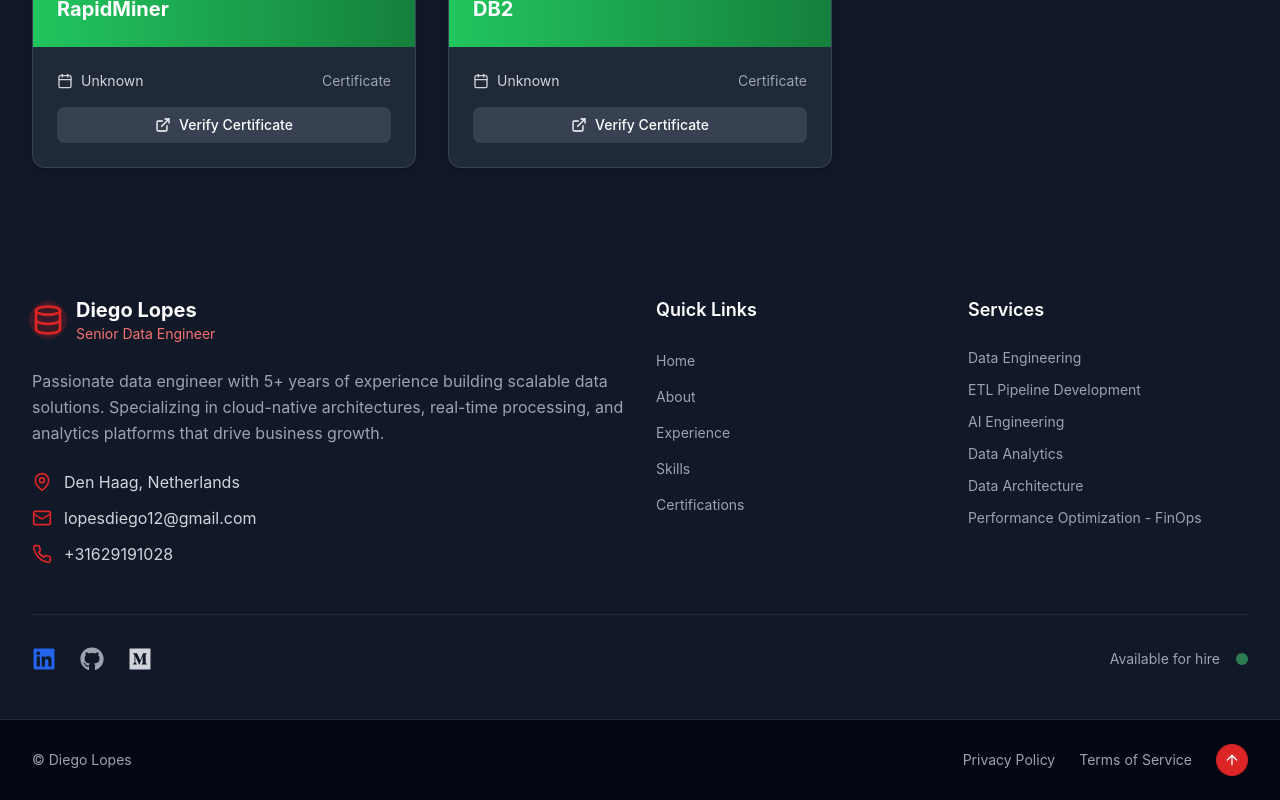
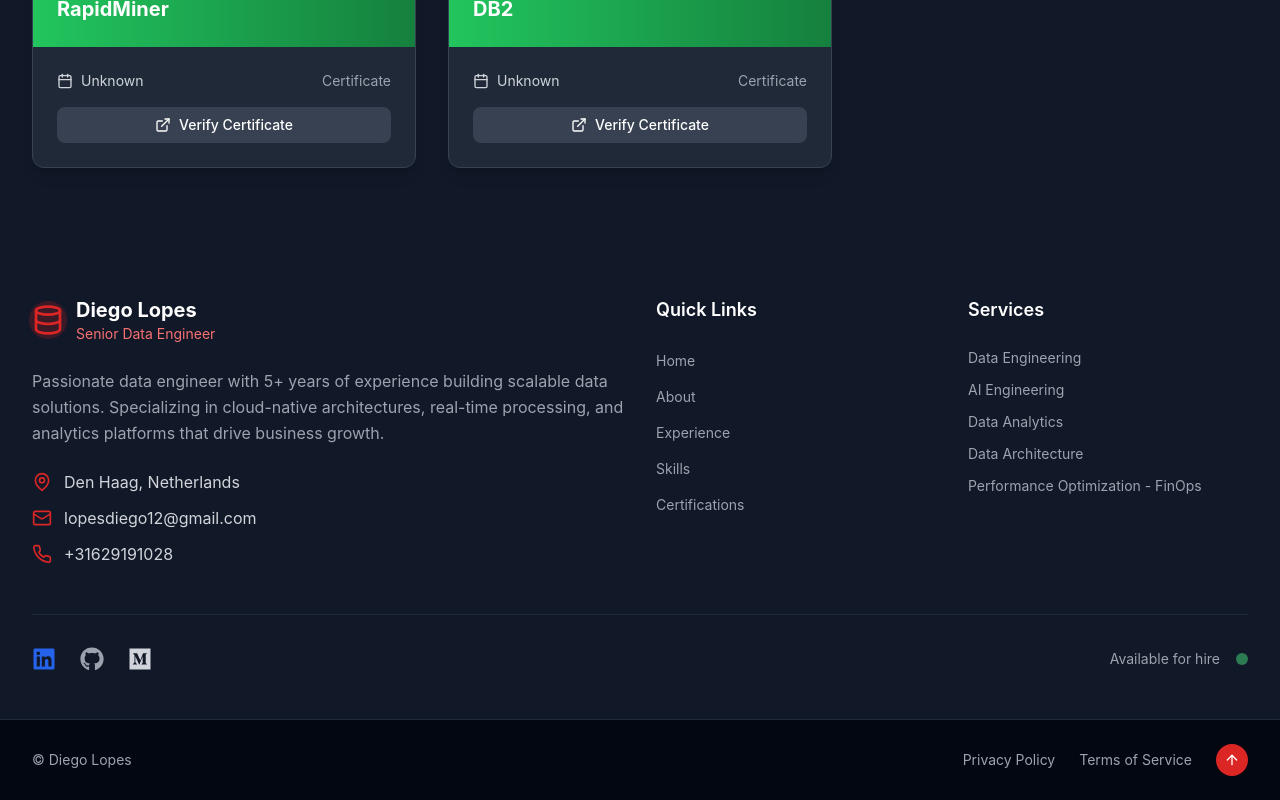
Before and after one commit to lopesdiego12/diego-portfolio, a Next.js app: page / in a window 1280 px wide. Shown: the part 9374-10174 px from the top of the page. Built offline with nearby package versions, Linux system fonts and the light colour scheme.

Commit message:
Refactor Footer component for code consistency

```diff
--- a/src/components/Footer.tsx
+++ b/src/components/Footer.tsx
@@ -47,7 +47,6 @@ const Footer = () => {
 
   const services = [
     'Data Engineering',
-    'ETL Pipeline Development',
     'AI Engineering',
     'Data Analytics',
     'Data Architecture',
```
